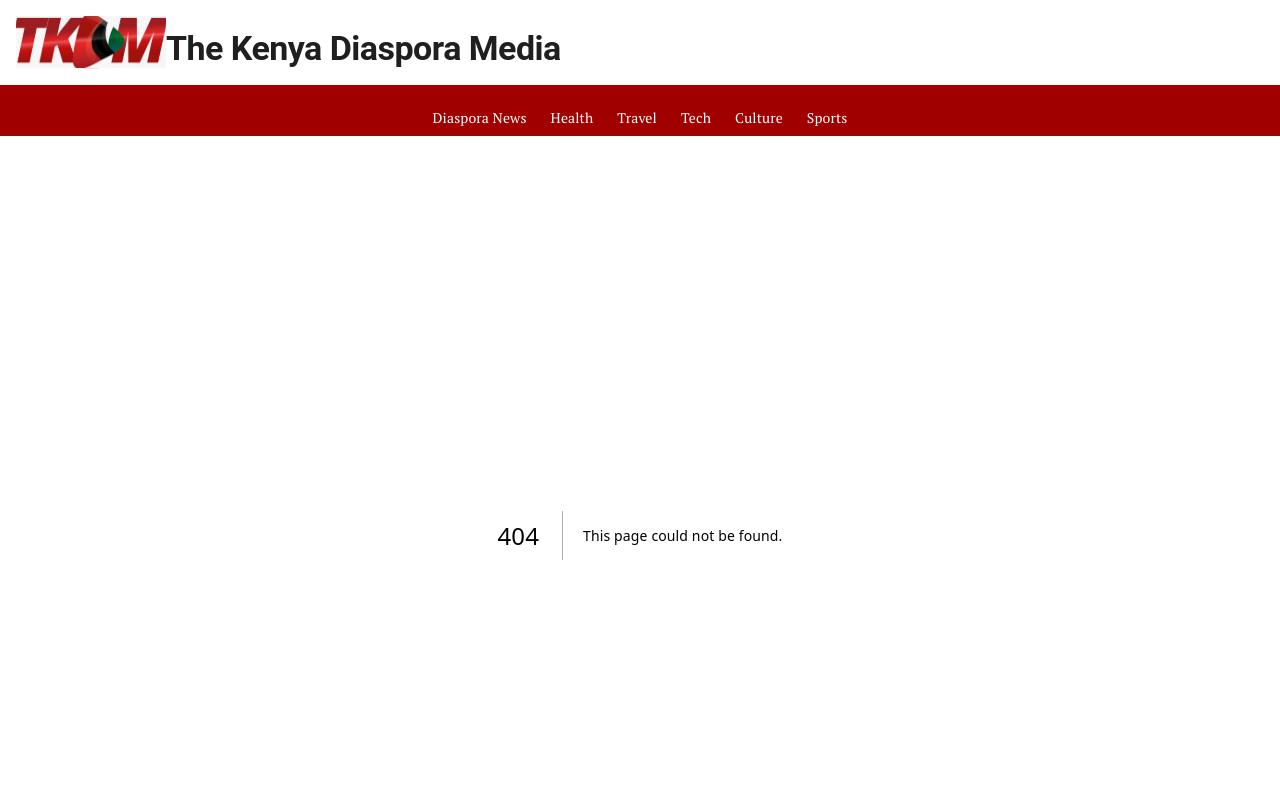
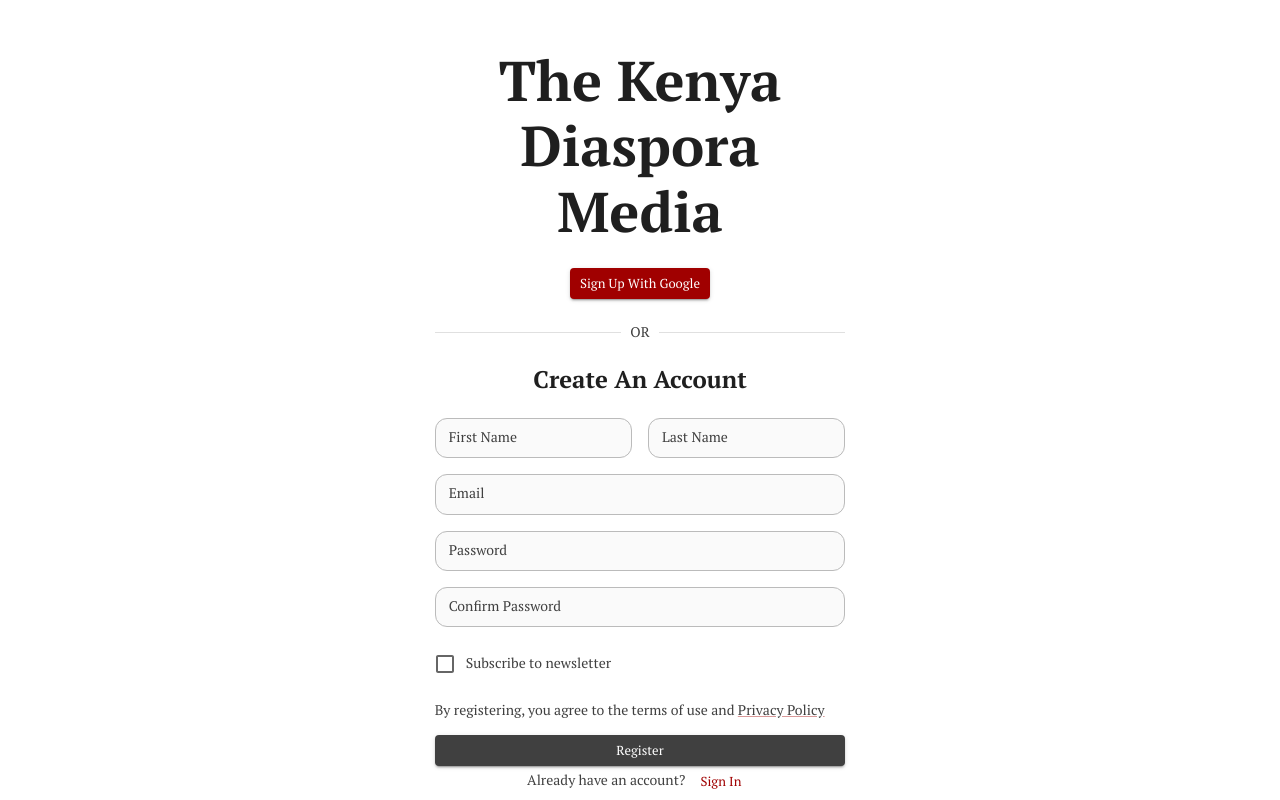
Before and after one commit to kimlimo/tkdm, a Next.js app: page /register in a window 1280 px wide. Before the commit this address had no page. Shown: the top 800 px of the page. Built offline with nearby package versions, Linux system fonts and the light colour scheme.

Commit message:
feat(auth): regsiter, login ui components

```diff
--- /dev/null
+++ b/src/app/(auth)/login/page.js
@@ -0,0 +1,5 @@
+import Login from '.';
+
+export default function Page() {
+  return <Login />;
+}
--- /dev/null
+++ b/src/app/(auth)/register/index.js
@@ -0,0 +1,39 @@
+'use client';
+import Button from '@/app/ui/components/button';
+import config from '@/config';
+import { Divider, Grid, Typography } from '@mui/material';
+import RegistrationForm from './registration-form';
+
+export default function Register() {
+  return (
+    <Grid
+      container
+      justifyContent="center"
+      alignItems="center"
+      spacing={3}
+      mt={3}
+    >
+      <Grid item xs={12} sm={8} lg={4}>
+        <Grid container justifyContent="center" spacing={3}>
+          <Grid item xs={12}>
+            <Typography variant="h1" align="center">
+              {config.brand}
+            </Typography>
+          </Grid>
+          <Grid item xs={12} sx={{ display: 'flex', justifyContent: 'center' }}>
+            <Button color="primary" variant="contained">
+              sign up with google
+            </Button>
+          </Grid>
+          <Grid item xs={12}>
+            <Divider>OR</Divider>
+          </Grid>
+          <Grid item xs={12}>
+            <RegistrationForm />
+          </Grid>
+          <Grid item xs={12}></Grid>
+        </Grid>
+      </Grid>
+    </Grid>
+  );
+}
--- /dev/null
+++ b/src/app/(auth)/register/page.js
@@ -0,0 +1,5 @@
+import Register from '.';
+
+export default function Page() {
+  return <Register />;
+}
--- /dev/null
+++ b/src/app/(auth)/register/registration-form.js
@@ -0,0 +1,73 @@
+'use client';
+import Button from '@/app/ui/components/button';
+import TextField, { Check } from '@/app/ui/components/text-field';
+import { Grid, Link, Stack, Typography } from '@mui/material';
+import { Form, useForm } from 'react-hook-form';
+
+export default function RegistrationForm() {
+  const { control } = useForm();
+  return (
+    <Grid container spacing={3}>
+      <Grid item xs={12}>
+        <Typography variant="h2" align="center">
+          Create An Account
+        </Typography>
+      </Grid>
+      <Grid item xs={12}>
+        <form>
+          <Grid container spacing={2} justifyContent="center">
+            <Grid item xs={12} sm={6}>
+              <TextField
+                name="firstName"
+                control={control}
+                label="First Name"
+              />
+            </Grid>
+            <Grid item xs={12} sm={6}>
+              <TextField name="lastName" control={control} label="Last Name" />
+            </Grid>
+            <Grid item xs={12}>
+              <TextField name="email" control={control} label="Email" />
+            </Grid>
+            <Grid item xs={12}>
+              <TextField name="password" control={control} label="Password" />
+            </Grid>
+            <Grid item xs={12}>
+              <TextField
+                name="confirmPassword"
+                control={control}
+                label="Confirm Password"
+              />
+            </Grid>
+            <Grid item xs={12}>
+              <Check
+                name="subscription"
+                label="Subscribe to newsletter"
+                control={control}
+              />
+            </Grid>
+            <Grid item xs={12}>
+              <Typography>
+                By registering, you agree to the terms of use and{' '}
+                <Link
+                  href="#"
+                  sx={{ color: 'text.main' }}
+                >
+                  Privacy Policy
+                </Link>{' '}
+              </Typography>
+            </Grid>
+            <Grid item xs={12}>
+              <Stack>
+                <Button variant="contained">register</Button>
+                <Typography align="center">
+                  Already have an account? <Button color='primary'>sign in</Button>
+                </Typography>
+              </Stack>
+            </Grid>
+          </Grid>
+        </form>
+      </Grid>
+    </Grid>
+  );
+}
--- a/src/app/layout.js
+++ b/src/app/layout.js
@@ -1,8 +1,6 @@
 import { CssBaseline, ThemeProvider } from '@mui/material';
 import { ptSerif } from './ui/fonts';
 import theme from './ui/theme';
-import Header from './ui/header';
-import Footer from './ui/footer';
 
 export const metadata = {
   title: 'TKDM',
@@ -15,9 +13,7 @@ export default function RootLayout({ children }) {
       <body className={ptSerif.className} style={{ height: '100%' }}>
         <ThemeProvider theme={theme}>
           <CssBaseline />
-          <Header />
           <main style={{ height: '100%' }}>{children}</main>
-          <Footer />
         </ThemeProvider>
       </body>
     </html>
--- /dev/null
+++ b/src/app/ui/components/text-field.js
@@ -0,0 +1,58 @@
+import {
+  Checkbox,
+  FormControlLabel,
+  FormHelperText,
+  TextField as TextInput,
+} from '@mui/material';
+import { Controller } from 'react-hook-form';
+
+export default function TextField({
+  control,
+  name,
+  label,
+  variant,
+  type = 'text',
+  ...others
+}) {
+  return (
+    <Controller
+      name={name}
+      control={control}
+      defaultValue=""
+      render={({ field, fieldState }) => (
+        <>
+          <TextInput
+            fullWidth
+            size="small"
+            id={name}
+            type={type}
+            label={label}
+            variant={variant}
+            {...field}
+            {...others}
+            error={!!fieldState.error}
+          />
+          {fieldState.error && (
+            <FormHelperText>{fieldState.error.message}</FormHelperText>
+          )}
+        </>
+      )}
+    />
+  );
+}
+
+export function Check({ name, control, label, ...others }) {
+  return (
+    <Controller
+      name={name}
+      control={control}
+      render={({ field }) => (
+        <FormControlLabel
+          control={<Checkbox {...field} checked={field.value} />}
+          label={label}
+          {...others}
+        />
+      )}
+    />
+  );
+}
--- a/src/app/ui/theme.js
+++ b/src/app/ui/theme.js
@@ -27,7 +27,7 @@ const primary = {
 };
 
 const secondary = {
-  main: '387C2B',
+  main: '#387C2B',
   dark: '#245d1a',
   light: '#88c67e',
   contrastText: '#fff',
@@ -48,6 +48,7 @@ const theme = createTheme({
     grey,
   },
   typography: {
+    fontFamily: 'inherit',
     h6: {
       fontWeight: 400,
       color: text['dark'],
@@ -80,7 +81,7 @@ const theme = createTheme({
       fontWeight: 700,
     },
     h1: {
-      fontSize: '2.125rem',
+      fontSize: '56px',
       color: text['dark'],
       fontWeight: 700,
     },
```
Also changed, not shown: package.json (+5 -4 lines), src/app/(auth)/login/index.js (added, +38 -0 lines), src/app/(auth)/login/login-form.js (added, +44 -0 lines), 1 other file (tests, documents, lock files or other folders).
